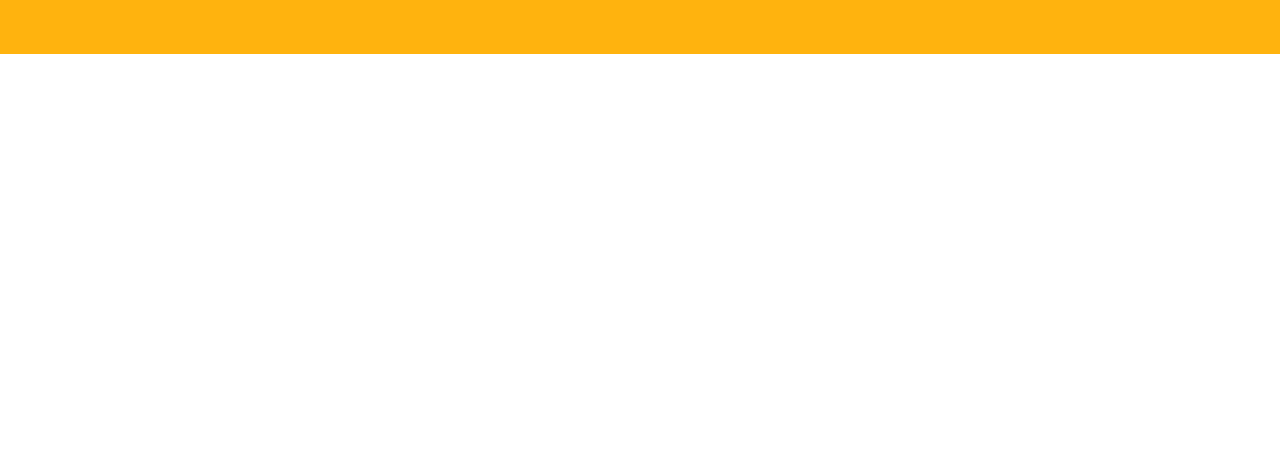
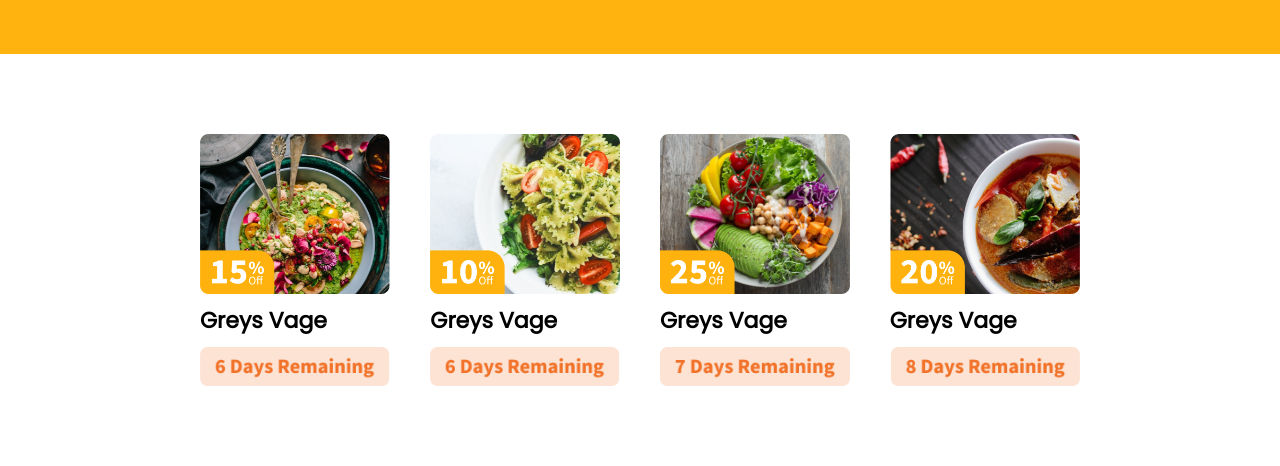
Before and after one commit to deemkerzz/work78, a plain HTML site: page index.html in a window 1280 px wide. Shown: the part 846-1312 px from the top of the page. Before the commit the page ends 1113 px from the top, so only its background shows below. Drawn offline with Linux system fonts and the light colour scheme.

Commit message:
Second commit

```diff
--- a/index.html
+++ b/index.html
@@ -73,5 +73,33 @@
             <img class="burger" src="./img/pngwing.com (2).png" alt="">
         </section>
     </div>
+
+    <div class="list2">
+        <div class="list2__contents">
+            <div class="list2__content">
+                <img class="list2__food" src="./img/Food Photo (1).png" alt="">
+                <p class="list2__name">Greys Vage</p>
+                <img class="list2__button" src="./img/Frame 77.png" alt="">
+            </div>
+
+            <div class="list2__content">
+                <img class="list2__food" src="./img/Food Photo (2).png" alt="">
+                <p class="list2__name">Greys Vage</p>
+                <img class="list2__button" src="./img/Frame 77 (1).png" alt="">
+            </div>
+
+            <div class="list2__content">
+                <img class="list2__food" src="./img/Food Photo (3).png" alt="" srcset="">
+                <p class="list2__name">Greys Vage</p>
+                <img class="list2__button" src="./img/Frame 77 (2).png" alt="">
+            </div>
+
+            <div class="list2__content">
+                <img class="list2__food" src="./img/Food Photo (4).png" alt="">
+                <p class="list2__name">Greys Vage</p>
+                <img class="list2__button" src="./img/Frame 77 (3).png" alt="">
+            </div>
+        </div>
+    </div>
 </body>
 </html>
--- a/styles/style.css
+++ b/styles/style.css
@@ -187,3 +187,24 @@ body {
     width: 650px;
     transform: translate(1100px, -60%);
 }
+
+.list2 {
+    display: flex;
+}
+
+.list2__contents {
+    display: flex;
+    gap: 40px;
+    padding: 80px 200px;
+}
+
+.list2__content {
+    display: flex;
+    flex-direction: column;
+    gap: 10px;
+}
+
+.list2__name {
+    font-size: 22px;
+    font-weight: 700;
+}
```
Also changed, not shown: img/Food Photo (1).png (added), img/Food Photo (2).png (added), img/Food Photo (3).png (added), img/Food Photo (4).png (added), img/Frame 77 (1).png (added), img/Frame 77 (2).png (added), img/Frame 77 (3).png (added), img/Frame 77.png (added).
